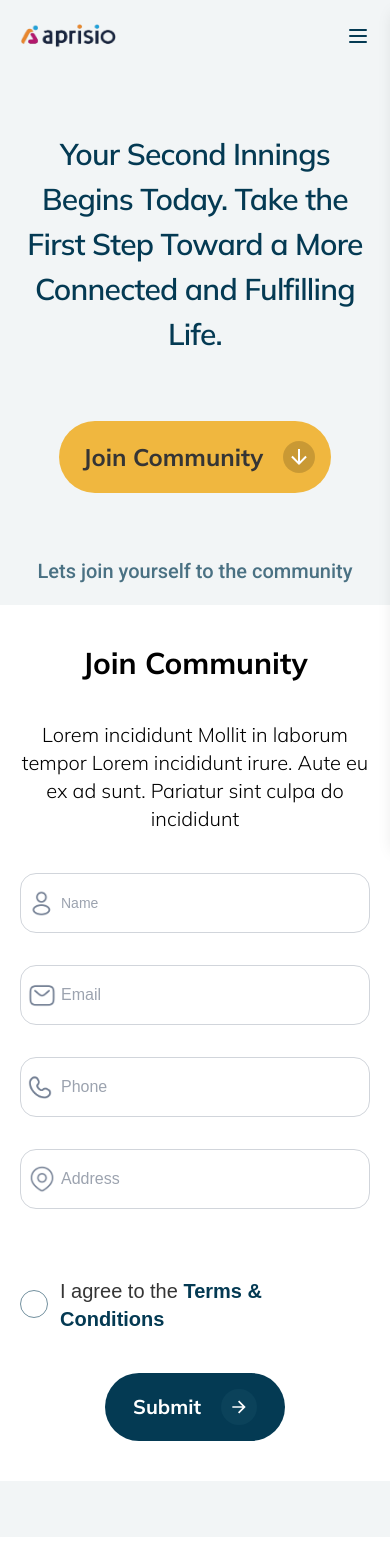
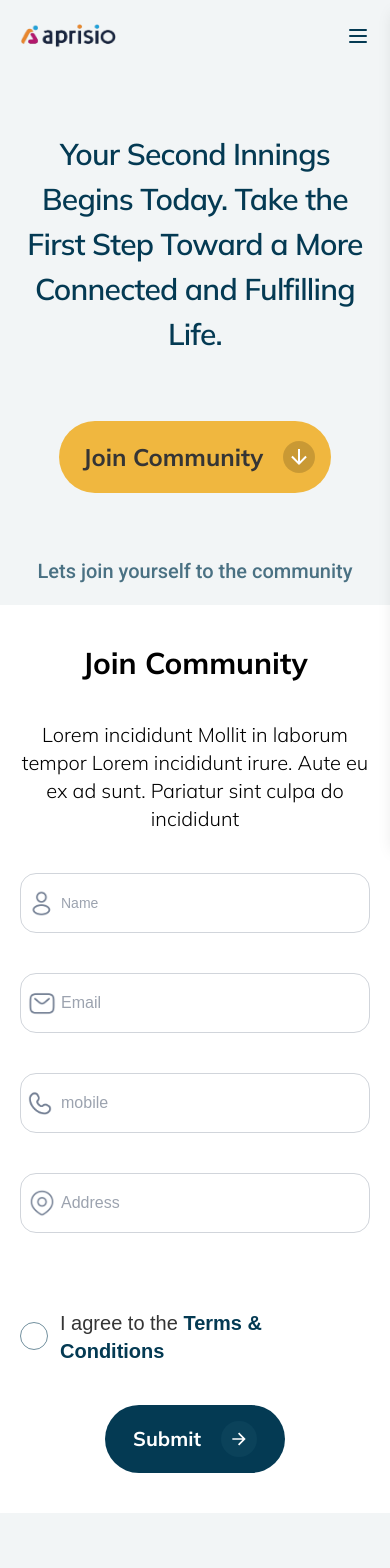
Before and after one commit to sudhan007/Aprisio-prodcution, a Next.js app in the folder client/: page /join-community in a window 390 px wide. Shown: the top 1568 px of the page. Built offline with nearby package versions, Linux system fonts and the light colour scheme.

Commit message:
feature:Form submit created

```diff
--- a/client/package.json
+++ b/client/package.json
@@ -18,8 +18,8 @@
     "react-hook-form": "^7.54.1",
     "react-icons": "^5.4.0",
     "react-owl-carousel": "^2.3.3",
+    "react-toastify": "^11.0.2",
     "sharp": "^0.33.5",
-    "sonner": "^1.7.1",
     "swiper": "^11.1.15",
     "zod": "^3.24.1"
   },
--- a/client/src/app/page.tsx
+++ b/client/src/app/page.tsx
@@ -7,11 +7,14 @@ import Hero from "../components/Hero";
 import NavBar from "../components/NavBar";
 import Testimonial from "../components/Testimonials";
 import Join from "../components/Join"
+import { ToastContainer } from 'react-toastify';
+
 
 export default function Home() {
   return (
     <>
       <NavBar />
+      <ToastContainer />
       <div id="home">
         <Hero />
       </div>
--- a/client/src/components/JoinCommunityForm.tsx
+++ b/client/src/components/JoinCommunityForm.tsx
@@ -5,19 +5,21 @@ import { z } from "zod";
 import { useForm } from "react-hook-form";
 import { zodResolver } from "@hookform/resolvers/zod";
 import user from "../../public/images/user-icon.png";
-import phone from "../../public/images/phone-icon.png";
+import mobile from "../../public/images/phone-icon.png";
 import location from "../../public/images/location-icon.png";
 import mail from "../../public/images/mail-icon.png";
 // import Script from 'next/script';
 import { RiArrowRightLine } from 'react-icons/ri';
 import { GiCheckMark } from 'react-icons/gi';
 import {_axios} from '../lib/_axios';
+import { ToastContainer, toast } from 'react-toastify';
+
 
 interface OTPlessResponse {
     success: boolean;
     message?: string;
     data?: {
-        phone?: string;
+        mobile?: string;
     };
 }
 
@@ -26,7 +28,7 @@ declare global {
     interface Window {
         OTPlessSignin: {
             initiate: (params: { channel: string; email: string }) => Promise<OTPlessResponse>;
-            authenticate: (params: { phoneCallback: (response: OTPlessResponse) => void; phone: string }) => void;
+            authenticate: (params: { mobileCallback: (response: OTPlessResponse) => void; mobile: string }) => void;
         };
         handleOTPlessSuccess?: () => void;
     }
@@ -36,21 +38,21 @@ declare global {
 const formSchema = z.object({
   name: z.string().min(2, "Name must be at least 2 characters"),
   email: z.string().email("Please enter a valid email"),
-  phone: z.string()
+  mobile: z.string()
     .regex(/^\d+$/, "Only numbers are allowed")
-    .length(10, "Phone number must be exactly 10 digits"),
+    .length(10, "mobile number must be exactly 10 digits"),
   address: z.string().min(5, "Address must be at least 5 characters"),
   terms: z.boolean().refine(val => val === true, "You must accept terms and conditions"),
 });
 
 const JoinCommunityForm = () => {
 
-  const [, setToken] = useState<string | null>(null);
+  const [token, setToken] = useState<string | null>(null);
 
-  const [, setEmailFromParams] = useState<string | null>(null);
+  const [emailFromParams, setEmailFromParams] = useState<string | null>(null);
   const [isEmailValid, setIsEmailValid] = useState(false);
   const [emailVerified, setEmailVerified] = useState(false);
-  const [phoneVerified, setPhoneVerified] = useState(false);
+  const [mobileVerified, setmobileVerified] = useState(false);
 const [emailVerificationSent, setEmailVerificationSent] = useState(false);
 
 const [, setIsVerifying] = useState(false);
@@ -59,40 +61,41 @@ const [, setIsVerifying] = useState(false);
     handleSubmit,
     setValue,
     watch,
+    reset,
     formState: { errors },
   } = useForm({
     resolver: zodResolver(formSchema),
   });
 
   const emailValue = watch("email");
-  const phoneValue = watch("phone");
+  const mobileValue = watch("mobile");
+
 
 
   useEffect(() => {
-    const searchParams = new URLSearchParams(window.location.search);
+    // Check if the URL contains search parameters
+    const searchParams = new URLSearchParams(window?.location?.search);
+
+    if (searchParams.toString()) { // Check if search query exists
         const tokenParam = searchParams.get("token");
         const emailParam = searchParams.get("email");
 
         setToken(tokenParam || null);
         setEmailFromParams(emailParam || null);
 
+        const storedName = localStorage.getItem('name');
+        const storedAddress = localStorage.getItem('address');
+        const storedMobile = localStorage.getItem('mobile');
         // Check local storage for aprisioEmail
         const storedEmail = localStorage.getItem('aprisioEmail');
         const verifiedStatus = localStorage.getItem('verified');
-    const expirationTime = localStorage.getItem('verificationExpiration');
+        // const expirationTime = localStorage.getItem('verificationExpiration');
 
-    const currentTime = new Date().getTime();
-
-    // Check if the verification has expired
-    if (expirationTime && currentTime > parseInt(expirationTime)) {
-        localStorage.removeItem('aprisioEmail');
-        localStorage.removeItem('verified');
-        localStorage.removeItem('verificationExpiration');
-        setValue("email", "");
-        setEmailVerified(false);
-    }
-
+        // const currentTime = new Date().getTime();
         // Set the email input value if aprisioEmail exists
+        if (storedName) setValue("name", storedName);
+        if (storedAddress) setValue("address", storedAddress);
+        if (storedMobile) setValue("mobile", storedMobile);
         if (storedEmail) {
             setValue("email", storedEmail);
             setEmailVerified(verifiedStatus === 'true');
@@ -102,7 +105,13 @@ const [, setIsVerifying] = useState(false);
         if (tokenParam && emailParam) {
             verifyEmail(tokenParam, emailParam);
         }
-}, [emailValue]);
+    }
+},[token, emailFromParams]);
+
+const handleInputChange = (field: string, value: string) => {
+  localStorage.setItem(field, value);
+};
+
 
 const verifyEmail = async (tokenParam: string, emailParam: string | null) => {
     try {
@@ -110,14 +119,26 @@ const verifyEmail = async (tokenParam: string, emailParam: string | null) => {
         const { success, message } = response.data;
 
         if (success) {
-            // Check localStorage for matching email and update verification status
+
             const storedEmail = localStorage.getItem('aprisioEmail');
             if (storedEmail === emailParam) {
 
                 localStorage.setItem('verified', 'true');
-                const expirationTime = new Date().getTime() + 1 * 60 * 1000; // Set expiration to 5 minutes
-                localStorage.setItem('verificationExpiration', expirationTime.toString());
+                // const expirationTime = new Date().getTime() + 1 * 60 * 1000;
+                // localStorage.setItem('verificationExpiration', expirationTime.toString());
                 setEmailVerified(true);
+                const timeoutId = setTimeout(() => {
+                  setEmailVerified(false);
+                  setValue("email", ""); // Clear the email input
+                  localStorage.removeItem('aprisioEmail');
+                  localStorage.removeItem('verified');
+                  localStorage.removeItem('name');
+                  localStorage.removeItem('address');
+                  localStorage.removeItem('mobile');
+              }, 5 * 60 * 1000);
+
+              // Cleanup function to clear the timeout if the component unmounts
+              return () => clearTimeout(timeoutId);
             } else {
               console.log(emailParam,"apri",storedEmail)
                 console.error('Local storage email does not match the verified email.');
@@ -188,24 +209,41 @@ const handleSendVerification = async (email: string) => {
 // }, []);
 
 
-  // Real-time phone validation
+  // Real-time mobile validation
   useEffect(() => {
-    if (phoneValue) {
-      const isValid = phoneValue.length === 10 && /^\d+$/.test(phoneValue);
-    //   setIsPhoneValid(isValid);
-      if (!isValid) setPhoneVerified(false);
+    if (mobileValue) {
+      const isValid = mobileValue.length === 10 && /^\d+$/.test(mobileValue);
+    //   setIsmobileValid(isValid);
+      if (!isValid) setmobileVerified(false);
     } else {
-    //   setIsPhoneValid(false);
-      setPhoneVerified(false);
+    //   setIsmobileValid(false);
+      setmobileVerified(false);
     }
-  }, [phoneValue]);
+  }, [mobileValue]);
 
-  const onSubmit = (data: object) => {
-    if (!emailVerified || !phoneVerified) {
-      alert("Please verify both email and phone number before submitting.");
+  const onSubmit = async (data: object) => {
+    if (!emailVerified) {
+        toast.error("Please verify your email before submitting.");
         return;
     }
-    console.log("Form data submitted:", data);
+
+    try {
+        const response = await _axios.post('/form/submit', data);
+        if (response.status===200) {
+          toast.success(response.data.message);
+          localStorage.removeItem('aprisioEmail');
+          localStorage.removeItem('verified');
+          localStorage.removeItem('name');
+          localStorage.removeItem('address');
+          localStorage.removeItem('mobile');
+          reset();
+      } else {
+          toast.error(response.data.message);
+      }
+    } catch (error) {
+        console.error('Error submitting form:', error);
+        toast.error("Failed to submit the form. Please try again.");
+    }
 };
 
   return <>
@@ -260,7 +298,8 @@ const handleSendVerification = async (email: string) => {
       window.OTPlessSignin = new OTPless(callback);
   `}
 </Script> */}
-    <form onSubmit={handleSubmit(onSubmit)} className="grid lg:grid-cols-2 md:grid-cols-1 grid-cols-1 gap-8">
+<ToastContainer />
+    <form onSubmit={handleSubmit(onSubmit)} className="grid lg:grid-cols-2 md:grid-cols-1 grid-cols-1 md:gap-8 gap-10">
       {/* Name Input */}
       <div className="relative">
         <Image
@@ -271,13 +310,14 @@ const handleSendVerification = async (email: string) => {
         <input
           {...register("name")}
           type="text"
+          onChange={(e) => handleInputChange('name', e.target.value)}
           placeholder="Name"
           className={`w-full lg:text-xl text-sm lg:pl-20 pl-10 pr-3 py-2 lg:h-20 h-[60px] border ${
             errors.name ? 'border-red-500' : 'border-gray-300'
         } rounded-2xl focus:outline-none focus:ring-2 focus:ring-blue-500 `}
         />
         {errors?.name && (
-          <p className="text-red-500 mt-1">{errors.name.message?.toString()}</p>
+          <p className="text-red-500 absolute mt-1">{errors.name.message?.toString()}</p>
         )}
       </div>
       {/* Email Input */}
@@ -297,15 +337,15 @@ const handleSendVerification = async (email: string) => {
          onClick={() => handleSendVerification(emailValue)}
         //  disabled={isLoading}
          className={`absolute right-3 font-semibold ${
-           emailVerified ? "bg-[#0F8040] text-white lg:text-xl text-base py-3 pl-4 pr-5" : "bg-[#F0B73F] md:py-3 md:px-6 px-2 py-1 text-2xl text-[#353535]"
-         } py-3 px-6 md:top-3 top-4 rounded-2xl font-mulish `}
+           emailVerified ? "bg-[#0F8040] text-white lg:text-xl text-base lg:py-3 py-0.5  lg:pl-4 lg:pr-5 pr-3 pl-2" : "bg-[#F0B73F] lg:py-3 lg:px-6 px-2 py-0.5 text-2xl text-[#353535]"
+         } py-3 px-6 lg:top-3  top-[18%] rounded-2xl font-mulish `}
        >
          {emailVerified ? (
-           <><p className='flex gap-2 items-center'>
-<span className='p-1.5 md:text-base text-xs rounded-full font-extrabold bg-white text-green-700'>
+           <><p className='flex lg:gap-2 gap-1 items-center'>
+<span className='lg:p-1.5 p-1 md:text-base text-xs rounded-full font-extrabold bg-white text-green-700'>
 <GiCheckMark />
              </span>
-             <span>Verified</span>
+             <span className='lg:text-[20px] text-[16px]'>Verified</span>
            </p>
 
            </>
@@ -316,40 +356,41 @@ const handleSendVerification = async (email: string) => {
 
         )}
          {emailVerificationSent && !emailVerified && (
-          <p className="text-[#F0B73F] mt-2">We<span>&apos;</span>ve sent the verification link to your given mail id. Please verify your email</p>
+          <p className="text-[#F0B73F] absolute mt-1 text-xs lg:text-sm">We<span>&apos;</span>ve sent the verification link to your given mail id. Please verify your email</p>
         )}
         {/* {emailVerified && <p className="text-green-500">Verified</p>} */}
-        {errors.email && <p className="text-red-500">{errors.email.message?.toString()}</p>}
+        {errors?.email && <p className="absolute text-red-500">{errors.email.message?.toString()}</p>}
       </div>
 
-      {/* Phone Input */}
+      {/* mobile Input */}
       <div className="relative">
-        <Image src={phone} alt="Phone" className="absolute lg:left-[5%] left-2  top-[50%] transform -translate-y-1/2 w-6 h-6" />
+        <Image src={mobile} alt="mobile" className="absolute lg:left-[5%] left-2  top-[50%] transform -translate-y-1/2 w-6 h-6" />
         <input
-          {...register("phone")}
+          {...register("mobile")}
+          onChange={(e) => handleInputChange('mobile', e.target.value)}
           type="text"
-          placeholder="Phone"
+          placeholder="mobile"
           inputMode="numeric"
           onInput={(e: React.ChangeEvent<HTMLInputElement>) => {
             e.target.value = e.target.value.replace(/\D/g, '').slice(0, 10);
         }}
           className={`w-full lg:text-xl text-base lg:pl-20 pl-10 py-2  pr-3 lg:h-20 h-[60px] border ${
-            phoneVerified ? "border-green-500" : errors.phone ? "border-red-500" : "border-gray-300"
+            mobileVerified ? "border-green-500" : errors.mobile ? "border-red-500" : "border-gray-300"
           } rounded-2xl focus:ring-2 focus:outline-none focus:ring-blue-500`}
         />
-        {/* {isPhoneValid && !phoneVerified && (
+        {/* {ismobileValid && !mobileVerified && (
           <button
             type="button"
                    inputMode="numeric"
-            onClick={handlePhoneVerifyClick}
+            onClick={handlemobileVerifyClick}
             disabled={isLoading}
             className="absolute right-5 top-5 text-green-600"
           >
             {isLoading ? "Verifying..." : "Verify"}
           </button>
         )} */}
-        {/* {phoneVerified && <p className="text-green-500">Verified</p>} */}
-        {errors.phone && <p className="text-red-500">{errors.phone.message?.toString()}</p>}
+        {/* {mobileVerified && <p className="text-green-500">Verified</p>} */}
+        {errors?.mobile && <p className="text-red-500 absolute">{errors.mobile.message?.toString()}</p>}
       </div>
 
       {/* Address Input */}
@@ -358,12 +399,13 @@ const handleSendVerification = async (email: string) => {
         <input
           {...register("address")}
           type="text"
+          onChange={(e) => handleInputChange('address', e.target.value)}
           placeholder="Address"
           className={`w-full lg:text-xl text-base lg:pl-20 pl-10 py-2  pr-3 lg:h-20 h-[60px] border ${
             errors.address ? "border-red-500" : "border-gray-300"
           } rounded-2xl focus:ring-2 focus:outline-none focus:ring-blue-500`}
         />
-        {errors.address && <p className="text-red-500">{errors.address.message?.toString()}</p>}
+        {errors.address && <p className="text-red-500 absolute">{errors.address.message?.toString()}</p>}
       </div>
 
       {/* Terms & Conditions */}
```
Also changed, not shown: 1 other file (tests, documents, lock files or other folders). Lines whose indentation alone changed are shown as unchanged.
